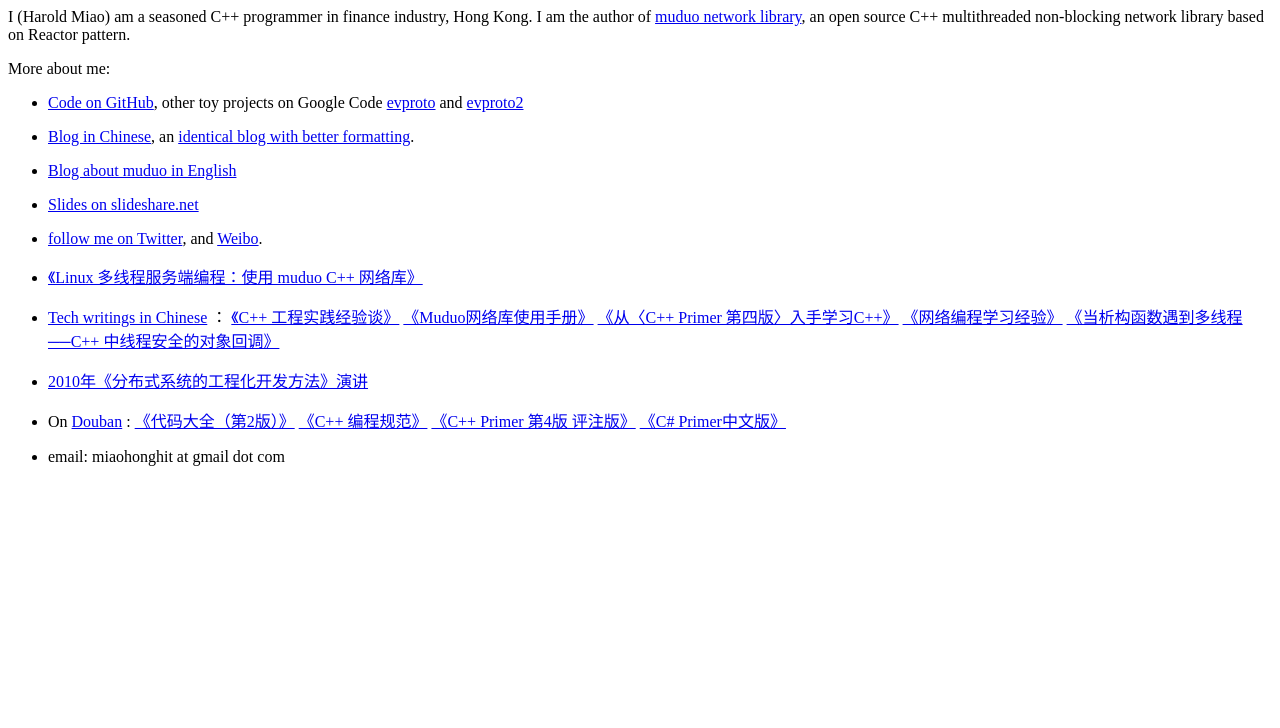
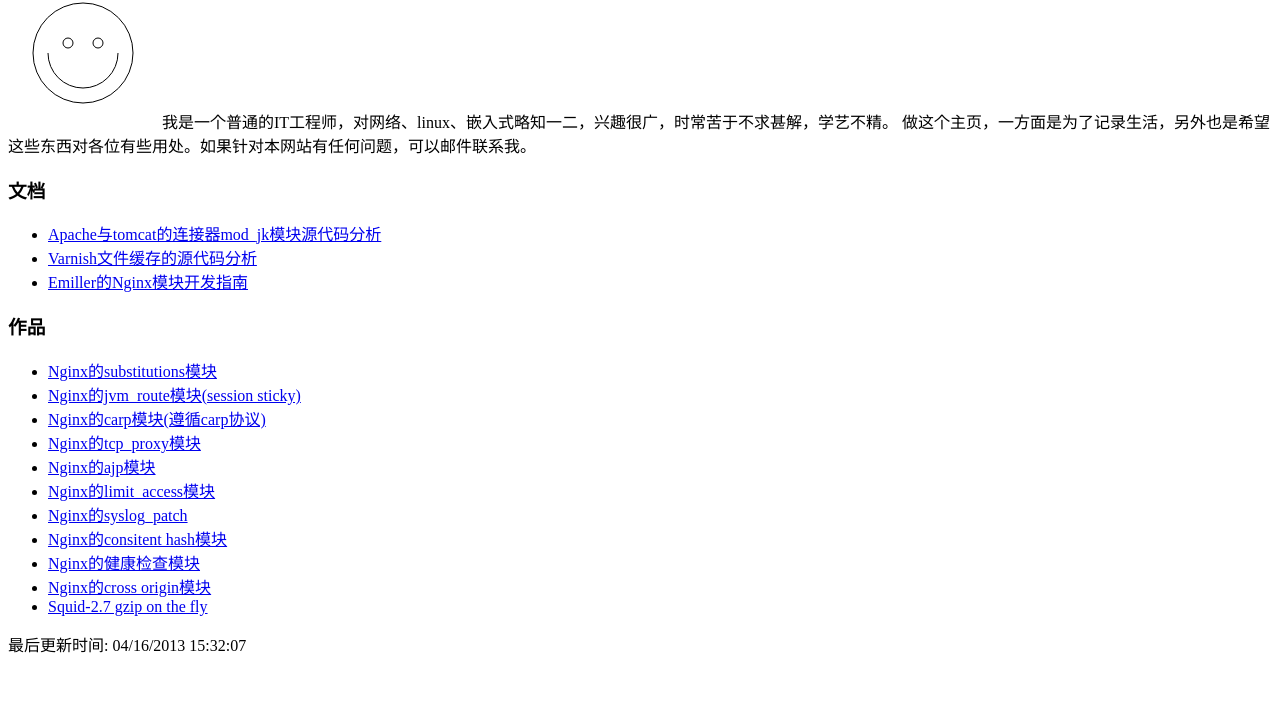
Before and after one commit to miaohong/miaohong.github.com, a plain HTML site: page index.html in a window 1280 px wide. Shown: the part 72-800 px from the top of the page. Drawn offline with Linux system fonts and the light colour scheme.

Commit message:
Update index.html

```diff
--- a/index.html
+++ b/index.html
@@ -1,65 +1,66 @@
-<!DOCTYPE html PUBLIC "-//W3C//DTD XHTML 1.1//EN"
-  "http://www.w3.org/TR/xhtml11/DTD/xhtml11.dtd">
-<html xmlns="http://www.w3.org/1999/xhtml" xml:lang="en">
-<head>
-<meta http-equiv="Content-Type" content="text/html;charset=utf-8" />
-<link rel="stylesheet" href="/site.css" type="text/css" />
-<link rel="stylesheet" href="eng.css" type="text/css" />
-<title>Harold Miao's Homepage</title>
-</head>
-<body>
-<script type="text/javascript">
-var gaJsHost = (("https:" == document.location.protocol) ? "https://ssl." : "http://www.");
-document.write(unescape("%3Cscript src='" + gaJsHost + "google-analytics.com/ga.js' type='text/javascript'%3E%3C/script%3E"));
-</script>
-<script type="text/javascript">
-try {
-    var pageTracker = _gat._getTracker("UA-1220141-1");
-    pageTracker._setDomainName(".miaohong.org");
-    pageTracker._trackPageview();
-} catch(err) {}</script>
-<div id="layout-content">
-<div id="toptitle">
-<h1>Harold's Homepage</h1>
-</div>
-<p>I (Harold Miao) am a seasoned C++ programmer in finance industry, Hong Kong.
-I am the author of <a href="http://code.google.com/p/muduo">muduo network library</a>,
-an open source C++ multithreaded non-blocking network library based on Reactor pattern.</p>
-<p>More about me:</p>
-<ul>
-<li><p><a href="http://github.com/chenshuo">Code on GitHub</a>,
-other toy projects on Google Code <a href="http://code.google.com/p/evproto/">evproto</a>
-and <a href="http://code.google.com/p/evproto2/">evproto2</a></p>
-</li>
-<li><p><a href="http://blog.csdn.net/Solstice">Blog in Chinese</a>,
-an <a href="http://www.cnblogs.com/solstice">identical blog with better formatting</a>.</p>
-</li>
-<li><p><a href="http://muduo.chenshuo.com">Blog about muduo in English</a> </p>
-</li>
-<li><p><a href="http://www.slideshare.net/chenshuo/presentations">Slides on slideshare.net</a> </p>
-</li>
-<li><p><a href="http://twitter.com/bnu_chenshuo">follow me on Twitter</a>, and <a href="http://weibo.com/giantchen">Weibo</a>.</p>
-</li>
-<li><p><a href="book/">《Linux 多线程服务端编程：使用 muduo C++ 网络库》</a></p>
-</li>
-<li><p><a href="http://github.com/chenshuo/documents/downloads">Tech writings in Chinese</a> ：
-<a href="pdf/CppPractice.pdf">《C++ 工程实践经验谈》</a>
-<a href="pdf/MuduoManual.pdf">《Muduo网络库使用手册》</a>
-<a href="pdf/LearnCpp.pdf">《从〈C++ Primer 第四版〉入手学习C++》</a>
-<a href="pdf/LearningNetworkProgramming.pdf">《网络编程学习经验》</a>
-<a href="pdf/dtor_meets_mt.pdf">《当析构函数遇到多线程──C++ 中线程安全的对象回调》</a> </p>
-</li>
-<li><p><a href="http://www.youtube.com/playlist?list=PL6C2B76D35AD642D8">2010年《分布式系统的工程化开发方法》演讲</a> </p>
-</li>
-<li><p>On <a href="http://www.douban.com/people/solstice/">Douban</a> :
-<a href="http://book.douban.com/subject/1477390/">《代码大全（第2版）》</a>
-<a href="http://book.douban.com/subject/4232777/">《C++ 编程规范》</a>
-<a href="http://book.douban.com/subject/10944985/">《C++ Primer 第4版 评注版》</a>
-<a href="http://book.douban.com/subject/1215823/">《C# Primer中文版》</a> </p>
-</li>
-<li><p>email: miaohonghit at gmail dot com</p>
-</li>
-</ul>
+<?xml version="1.0" encoding="UTF-8"?>
+<!DOCTYPE html PUBLIC "-//W3C//DTD XHTML 1.0 Transitional//EN" "http://www.w3.org/TR/xhtml1/DTD/xhtml1-transitional.dtd">
+<html xmlns="http://www.w3.org/1999/xhtml">
+    <head>
+        <meta http-equiv="Content-Type" content="text/html; charset=UTF-8" />
+        <title>姚伟斌的个人主页</title>
+        <link rel="stylesheet" href="index.css" type="text/css" />
+    </head>
+  <script type="application/x-javascript">
+    function draw(){
+	  var canvas = document.getElementById('tutorial');
+	  if (canvas.getContext){
+		var ctx = canvas.getContext('2d');
 
-</body>
+		ctx.beginPath();
+		ctx.arc(75,75,50,0,Math.PI*2,true); // Outer circle
+		ctx.moveTo(110,75);
+		ctx.arc(75,75,35,0,Math.PI,false);   // Mouth (clockwise)
+		ctx.moveTo(65,65);
+		ctx.arc(60,65,5,0,Math.PI*2,true);  // Left eye
+		ctx.moveTo(95,65);
+		ctx.arc(90,65,5,0,Math.PI*2,true);  // Right eye
+		ctx.stroke();
+	  }
+	}
+	</script>
+    <body onload="draw();">
+
+        版权 © 2010 姚伟斌(yaoweibin AT gmail.com，<a href="http://yaoweibin2008.blog.163.com/"> 博客 </a>)
+        <hr />
+        <div id="me">
+		<canvas id="tutorial" width="150" height="150"></canvas>
+            我是一个普通的IT工程师，对网络、linux、嵌入式略知一二，兴趣很广，时常苦于不求甚解，学艺不精。
+            做这个主页，一方面是为了记录生活，另外也是希望这些东西对各位有些用处。如果针对本网站有任何问题，可以邮件联系我。
+        </div>
+        <div id="think">
+        </div>
+        <div id="hobby">
+        </div>
+        <div id="doc">
+            <h3>文档</h3>
+            <ul type="disc">
+				<li><a href="maindoc/mod_jk.pdf">Apache与tomcat的连接器mod_jk模块源代码分析</a></li>
+				<li><a href="maindoc/Varnish_cache.pdf">Varnish文件缓存的源代码分析</a></li>
+                <li><a href="maindoc/nginx-modules-guide-cn.pdf">Emiller的Nginx模块开发指南</a></li>
+            </ul>
+        </div>
+		<div id="creation">
+            <h3>作品</h3>
+            <ul type="misc">
+				<li><a href="http://code.google.com/p/substitutions4nginx/">Nginx的substitutions模块</a></li>
+				<li><a href="http://code.google.com/p/nginx-upstream-jvm-route/">Nginx的jvm_route模块(session sticky)</a></li>
+				<li><a href="http://code.google.com/p/nginx-upstream-carp/">Nginx的carp模块(遵循carp协议)</a></li>
+				<li><a href="http://github.com/yaoweibin/nginx_tcp_proxy_module">Nginx的tcp_proxy模块</a></li>
+				<li><a href="http://github.com/yaoweibin/nginx_ajp_module">Nginx的ajp模块</a></li>
+				<li><a href="http://github.com/yaoweibin/nginx_limit_access_module">Nginx的limit_access模块</a></li>
+				<li><a href="http://github.com/yaoweibin/nginx_syslog_patch">Nginx的syslog_patch</a></li>
+				<li><a href="http://github.com/yaoweibin/ngx_http_consistent_hash">Nginx的consitent hash模块</a></li>
+				<li><a href="http://github.com/yaoweibin/nginx_upstream_check_module">Nginx的健康检查模块</a></li>
+				<li><a href="http://github.com/yaoweibin/nginx_cross_origin_module">Nginx的cross origin模块</a></li>
+				<li><a href="http://github.com/yaoweibin/squid_gzip">Squid-2.7 gzip on the fly</a></li>
+            </ul>
+        </div>
+		<script language=JavaScript>document.write("最后更新时间: " + document.lastModified + "")</script>
+    </body>
 </html>
```
